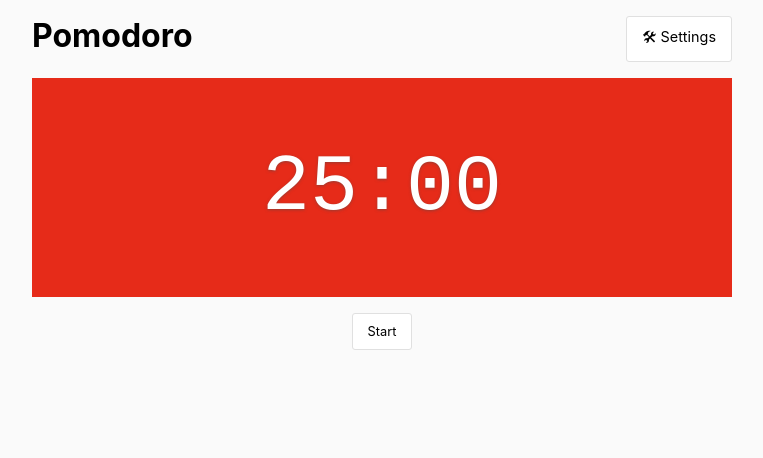
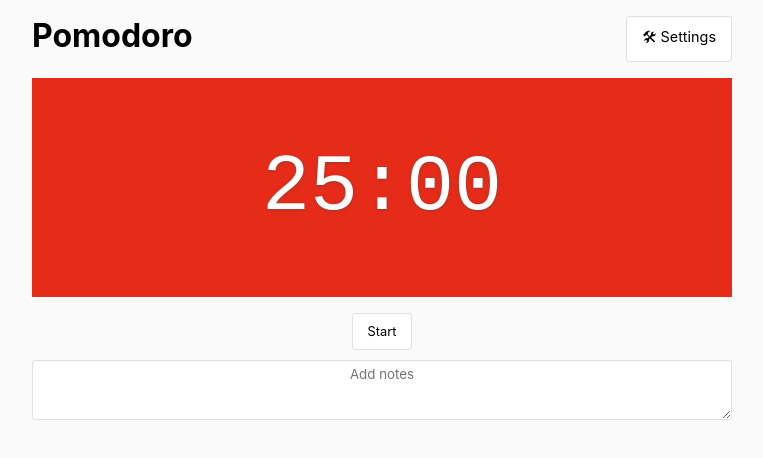
Before and after one commit to adriangoransson/pomodoro, a Vue app: page / in a window 1280 px wide. Shown: the top 458 px of the page, without its empty margins (258-1021 px from the left). Built offline with nearby package versions, Linux system fonts and the light colour scheme.

Commit message:
Add notepad

```diff
--- a/src/App.vue
+++ b/src/App.vue
@@ -8,6 +8,7 @@
     </header>
     <Settings v-if="settings" class="container" />
     <Timer />
+    <Notepad class="container" />
     <History class="container" />
   </div>
 </template>
@@ -16,6 +17,7 @@
 import Settings from './components/Settings.vue';
 import Timer from './components/Timer.vue';
 import History from './components/History.vue';
+import Notepad from './components/Notepad.vue';
 
 import { SHOW_SETTINGS } from './vuex-constants';
 import { formattedType } from './utils';
@@ -42,6 +44,7 @@ export default {
     Settings,
     History,
     Timer,
+    Notepad,
   },
 };
 </script>
@@ -51,6 +54,8 @@ export default {
     --pomodoro-color: hsl(5, 80%, 50%);
     --short-break-color: hsl(110, 60%, 50%);
     --long-break-color: hsl(220, 60%, 50%);
+    --border-radius: 3px;
+    --border-color: #e0e0e0;
   }
 
   * {
@@ -64,6 +69,8 @@ export default {
                   'Open Sans',
                   'Helvetica Neue',
                   sans-serif;
+
+    box-sizing: border-box;
   }
 
   body {
--- a/src/components/History.vue
+++ b/src/components/History.vue
@@ -3,10 +3,13 @@
     <div
       v-for="(history, index) in $store.state.history"
       :key="index"
-      :class="history | slugType"
+      :class="history.type | slugType"
       class="entry"
     >
-      {{ history | formattedType }}
+      <h3 class="has-border-bottom">
+        {{ history.type | formattedType }}
+      </h3>
+      <pre v-if="history.text" class="has-border-bottom">{{ history.text }}</pre>
     </div>
   </div>
 </template>
@@ -26,22 +29,41 @@ export default {
 
 <style>
   .entry {
-    padding: 5px;
-    text-align: center;
-    border: 1px solid #e0e0e0;
+    border-radius: var(--border-radius);
+    border-top: 1px solid var(--border-color);
+    border-right: 1px solid var(--border-color);
+    border-left: 1px solid var(--border-color);
     margin: 10px 0;
     background: #fff;
+    text-align: center;
   }
 
-  .history .pomodoro {
+  .history h3 {
+    padding: 5px 20px;
+    margin: 0;
+    font-size: 1rem;
+    background: hsl(0, 0%, 99%);
+  }
+
+  .history pre {
+    padding: 5px;
+    margin: 0;
+    border-radius: var(--border-radius);
+  }
+
+  .has-border-bottom {
+    border-bottom: 1px solid var(--border-color);
+  }
+
+  .history .pomodoro h3 {
     color: var(--pomodoro-color)
   }
 
-  .history .short-break {
+  .history .short-break h3 {
     color: var(--short-break-color)
   }
 
-  .history .long-break {
+  .history .long-break h3 {
     color: var(--long-break-color)
   }
 </style>
--- /dev/null
+++ b/src/components/Notepad.vue
@@ -0,0 +1,33 @@
+<template>
+  <div>
+    <textarea v-model="text" rows="3" placeholder="Add notes"></textarea>
+  </div>
+</template>
+
+<script>
+import { SET_NOTES } from '@/vuex-constants';
+
+export default {
+  computed: {
+    text: {
+      get() {
+        return this.$store.state.notes;
+      },
+      set(val) {
+        this.$store.commit(SET_NOTES, val);
+      },
+    },
+  },
+};
+</script>
+
+<style scoped>
+  textarea {
+    text-align: center;
+    margin-top: 10px;
+    padding: 5px;
+    width: 100%;
+    border: 1px solid var(--border-color);
+    border-radius: var(--border-radius);
+  }
+</style>
--- a/src/store.js
+++ b/src/store.js
@@ -21,6 +21,7 @@ import {
   SET_STARTED,
   SHOW_SETTINGS,
   SET_POMODOROS,
+  SET_NOTES,
 } from './vuex-constants';
 
 import { formattedType, formatMinutes } from './utils';
@@ -46,7 +47,7 @@ function getNextType({
       history.length >= pomodoroInHistory
       && history
         .slice(0, pomodoroInHistory)
-        .every(entry => entry !== LONG_BREAK)
+        .every(entry => entry.type !== LONG_BREAK)
     ) {
       return {
         duration: longBreakSeconds,
@@ -83,6 +84,7 @@ export default new Vuex.Store({
     interval: null,
     tickingSound,
     showSettings: false,
+    notes: null,
   },
 
   getters: {
@@ -111,7 +113,7 @@ export default new Vuex.Store({
     },
 
     [ADD_TO_HISTORY](state) {
-      state.history.unshift(state.type);
+      state.history.unshift({ text: state.notes, type: state.type });
     },
 
     [DECREMENT_DURATION](state) {
@@ -144,6 +146,10 @@ export default new Vuex.Store({
     [SET_POMODOROS](state, value) {
       state.pomodoBeforeLongBreak = value;
     },
+
+    [SET_NOTES](state, value) {
+      state.notes = value;
+    },
   },
 
   actions: {
@@ -175,6 +181,7 @@ export default new Vuex.Store({
       const { duration, type } = getNextType(state);
 
       commit(ADD_TO_HISTORY);
+      commit(SET_NOTES, null);
       commit(SET_DURATION, duration);
       commit(SET_TYPE, type);
 
--- a/src/vuex-constants.js
+++ b/src/vuex-constants.js
@@ -23,3 +23,4 @@ export const PLAY_AUDIO = 'PLAY_AUDIO';
 export const SET_STARTED = 'SET_STARTED';
 export const SHOW_SETTINGS = 'SHOW_SETTINGS';
 export const SET_POMODOROS = 'SET_POMODOROS';
+export const SET_NOTES = 'SET_NOTES';
```
